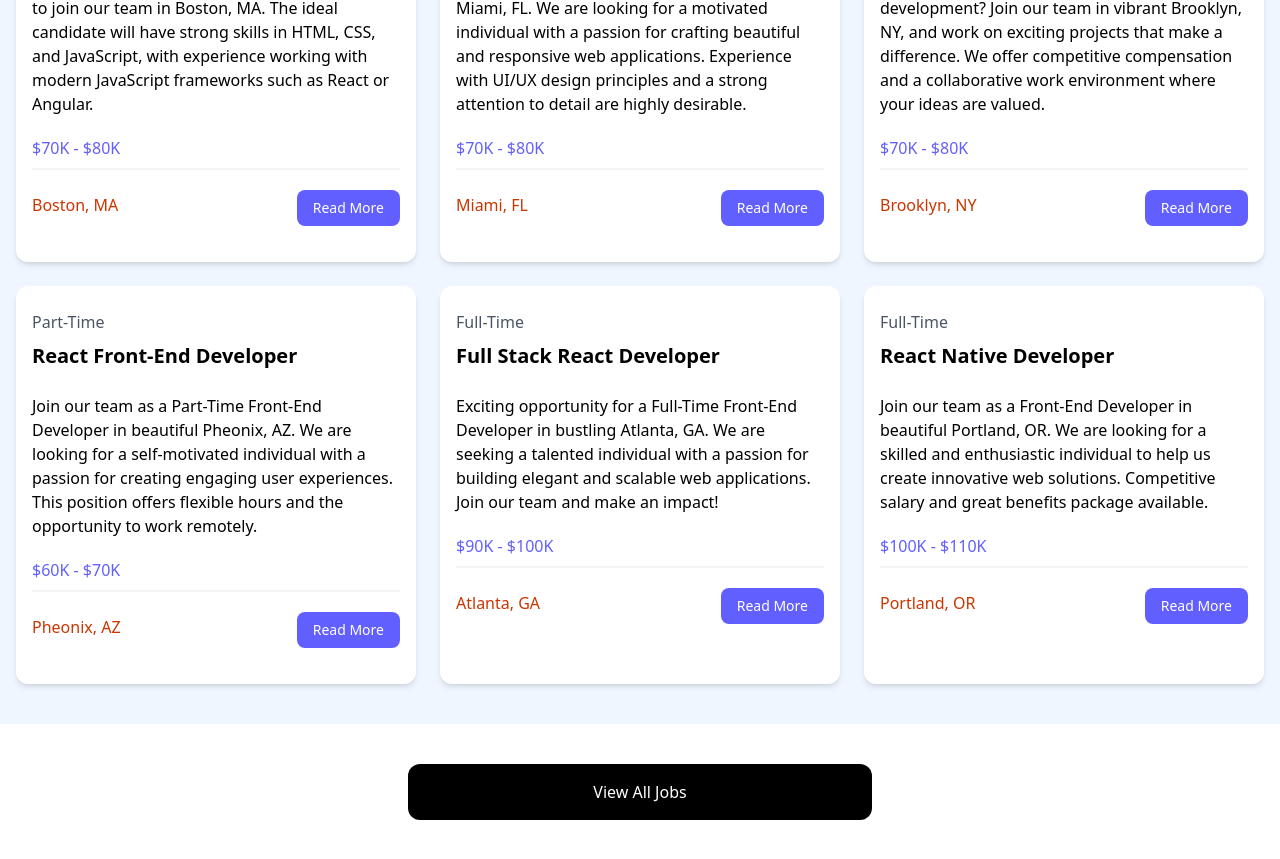
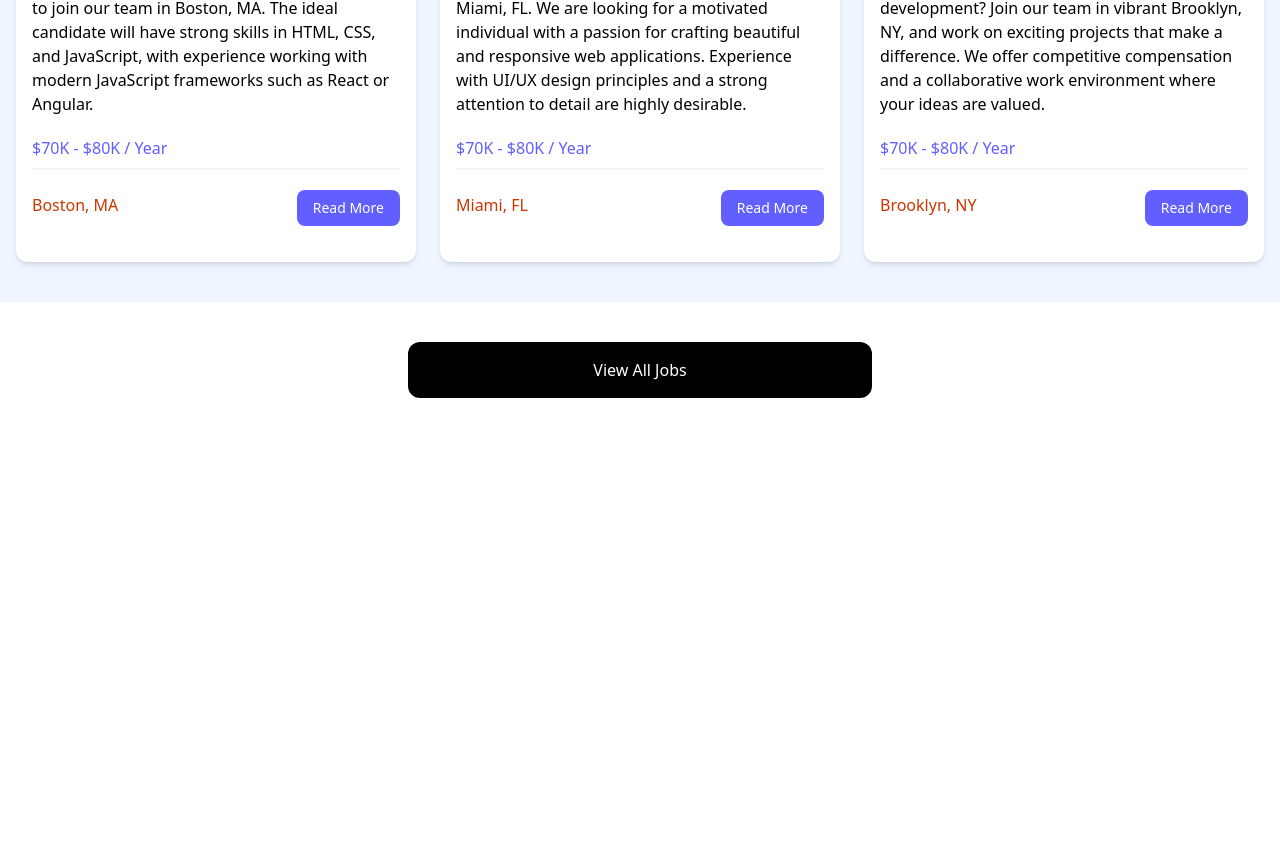
Before and after one commit to fabianoGDB/react-traversy-course, a React (Vite) app in the folder react-crash-2024/: page / in a window 1280 px wide. Shown: the part 613-1472 px from the top of the page. After the commit the page ends 1051 px from the top, so only its background shows below. Built offline with nearby package versions, Linux system fonts and the light colour scheme.

Commit message:
shoing 3 job cards in the listing

```diff
--- a/react-crash-2024/src/components/Job.jsx
+++ b/react-crash-2024/src/components/Job.jsx
@@ -11,7 +11,7 @@
 
         <div className="mb-5">{job.description}</div>
 
-        <h3 className="text-indigo-500 mb-2">{job.salary}</h3>
+        <h3 className="text-indigo-500 mb-2">{job.salary} / Year</h3>
 
         <div className="border border-gray-100 mb-5"></div>
 
@@ -21,7 +21,7 @@
             {job.location}
           </div>
           <a
-            href="job.html"
+            href={`/job/${job.id}`}
             className="h-[36px] bg-indigo-500 hover:bg-indigo-600 text-white px-4 py-2 rounded-lg text-center text-sm"
           >
             Read More
--- a/react-crash-2024/src/components/JobListings.jsx
+++ b/react-crash-2024/src/components/JobListings.jsx
@@ -3,6 +3,7 @@
 import Job from "./Job";
 
 const JobListings = () => {
+  const recentJobs = jobs.slice(0, 3);
   console.log(jobs);
   return (
     <section className="bg-blue-50 px-4 py-10">
@@ -11,7 +12,7 @@
           Browse Jobs
         </h2>
         <div className="grid grid-cols-1 md:grid-cols-3 gap-6">
-          {jobs.map((job) => (
+          {recentJobs.map((job) => (
             <Job key={job.id} job={job} />
           ))}
         </div>
```
